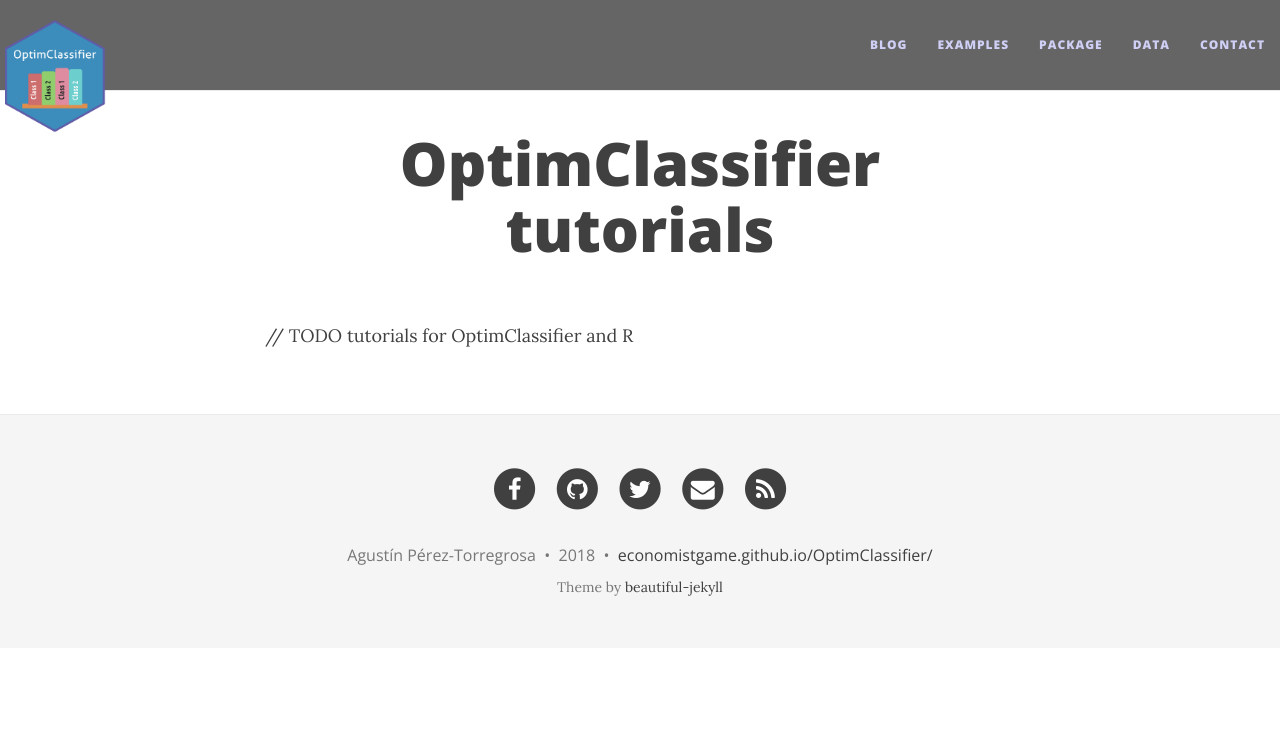
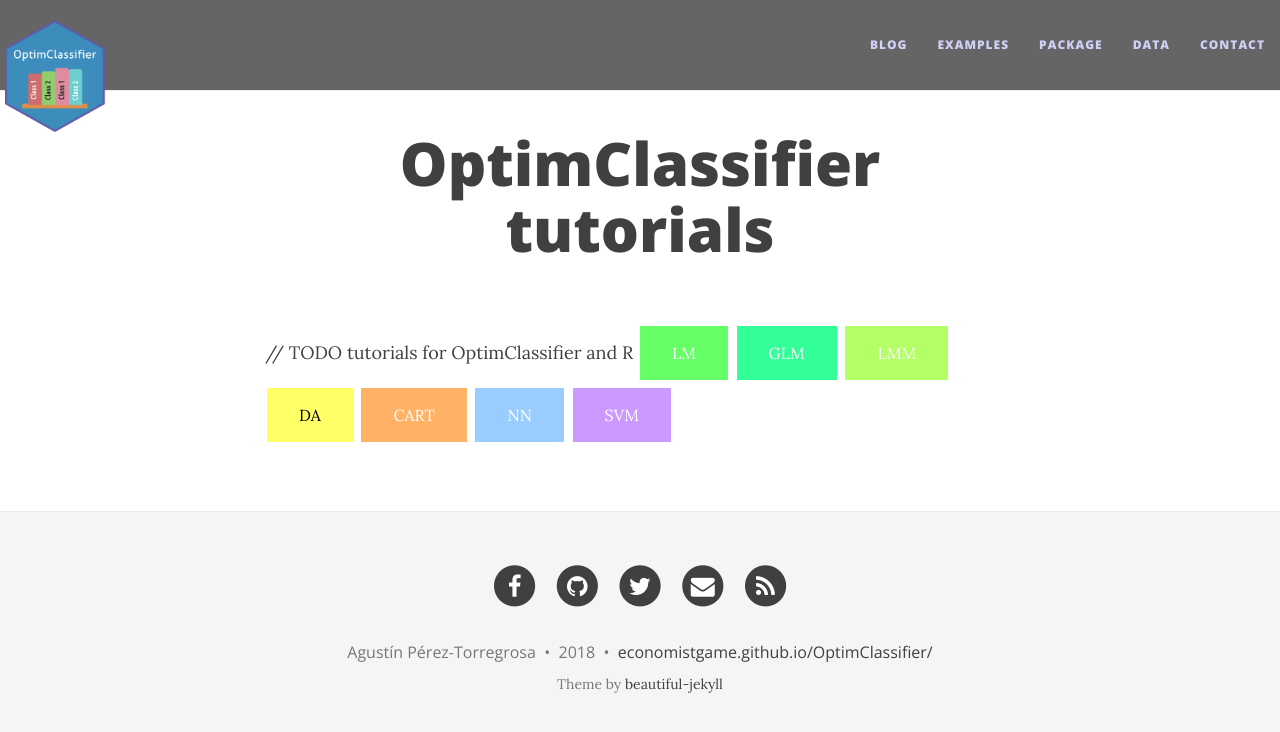
Before and after one commit to economistgame/OptimClassifier, a Jekyll site: the page built from examples/index.md, in a window 1280 px wide. Shown: the top 732 px of the page. Built offline with Jekyll 4.4.1, drawn with Linux system fonts in a browser that asks for light colours; nearby versions of some CDN libraries.

Commit message:
Update index.md

```diff
--- a/examples/index.md
+++ b/examples/index.md
@@ -4,3 +4,10 @@ title: OptimClassifier tutorials
 ---
 
 // TODO tutorials for OptimClassifier and R
+<button class="method-button">LM</button>
+<button class="method-button GLM-button">GLM</button>
+<button class="method-button LMM-button">LMM</button>
+<button class="method-button DA-button">DA</button>
+<button class="method-button CART-button">CART</button>
+<button class="method-button NN-button">NN</button>
+<button class="method-button SVM-button">SVM</button>
```
